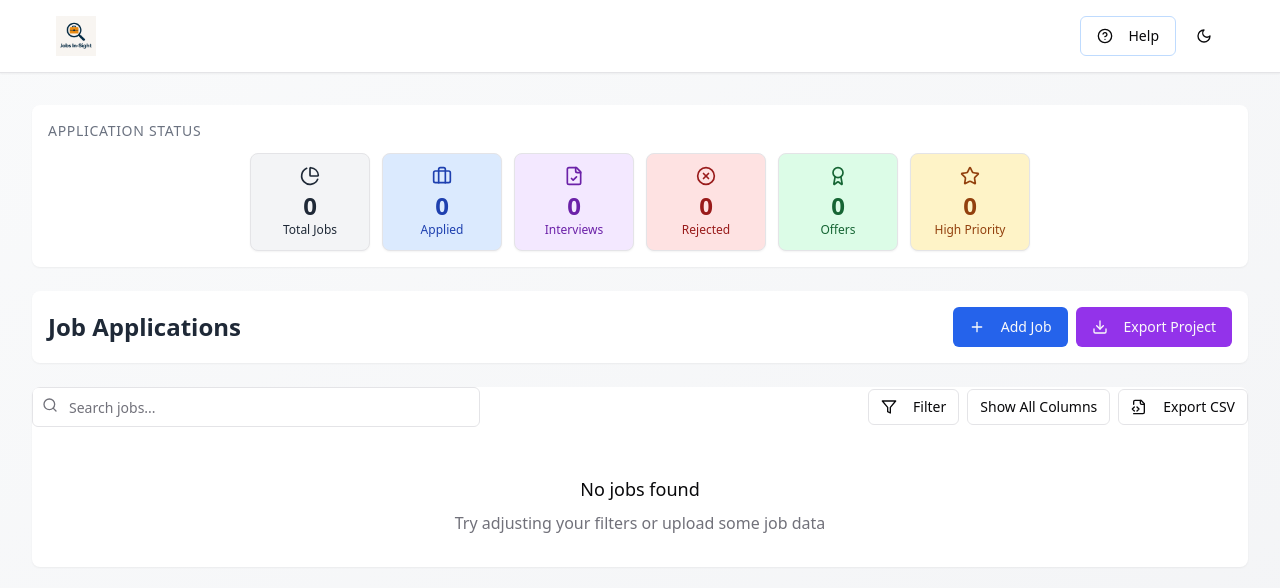
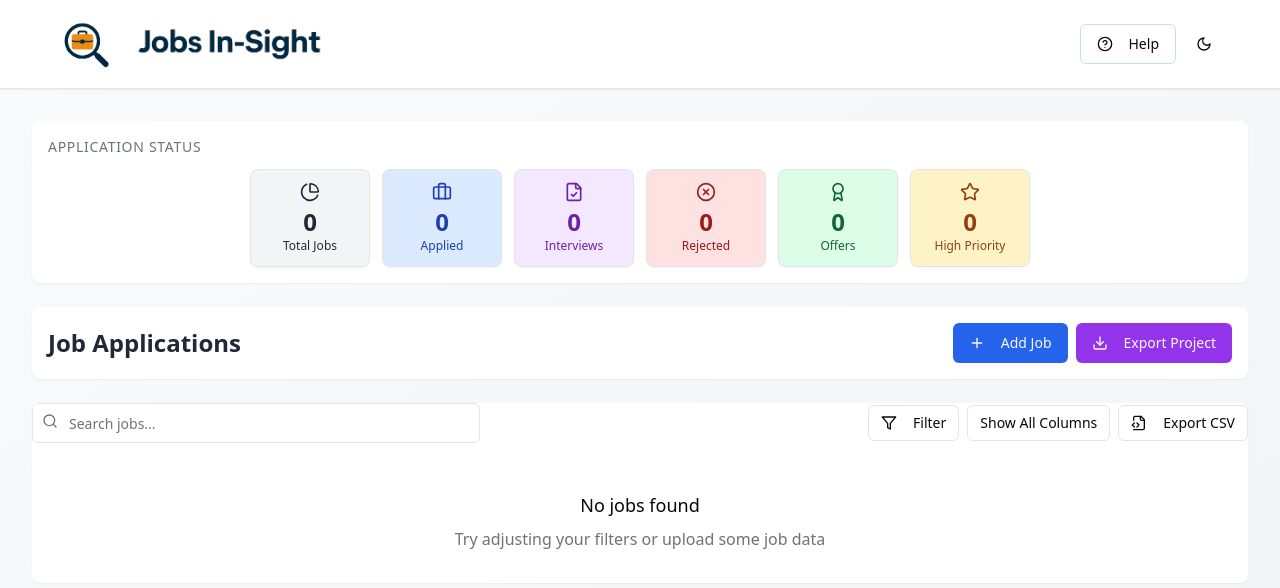
Before and after one commit to mrpolla/jobs-in-sight, a React (Vite) app: page / in a window 1280 px wide. Shown: the top 588 px of the page. Built offline with nearby package versions, Linux system fonts and the light colour scheme.

Commit message:
Refactor: Improve header with logo and text
-   Replaced the logo with a larger version.
-   Added the "Jobs In-Sight" text to the right of the logo in the header.

```diff
--- a/src/pages/Index.tsx
+++ b/src/pages/Index.tsx
@@ -147,8 +147,17 @@ const Index = () => {
       {/* Enhanced Header */}
       <header className="border-b py-4 px-6 bg-white dark:bg-gray-900 shadow-sm sticky top-0 z-10">
         <div className="container flex items-center justify-between">
-          <div className="flex items-center gap-2">
-            <img src="/lovable-uploads/95293b47-8e27-4488-b0b8-e0c71581ace7.png" alt="Jobs In-Sight Logo" className="h-10" />
+          <div className="flex items-center gap-3">
+            <img
+              src="/lovable-uploads/8e6d4109-d8c0-47bd-a937-050e31842942.png"
+              alt="Jobs In-Sight Logo"
+              className="h-14 w-14"
+            />
+            <img
+              src="/lovable-uploads/008b7164-22c6-43ed-abdb-3798ecd8dacc.png"
+              alt="Jobs In-Sight Text Logo"
+              className="h-10"
+            />
           </div>
           <div className="flex items-center gap-2">
             <TooltipProvider>
```
Also changed, not shown: public/lovable-uploads/008b7164-22c6-43ed-abdb-3798ecd8dacc.png (added), public/lovable-uploads/8e6d4109-d8c0-47bd-a937-050e31842942.png (added).
